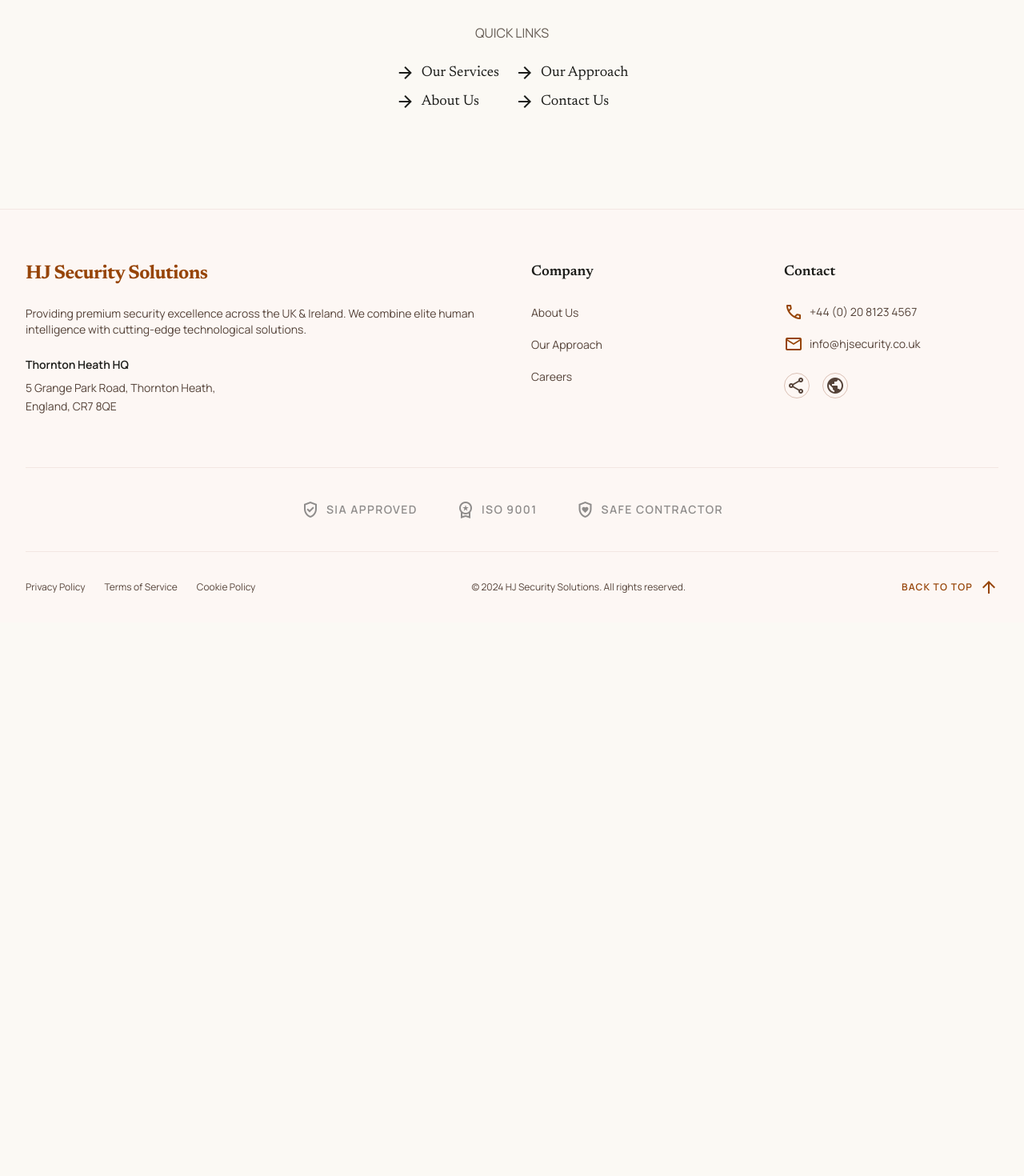
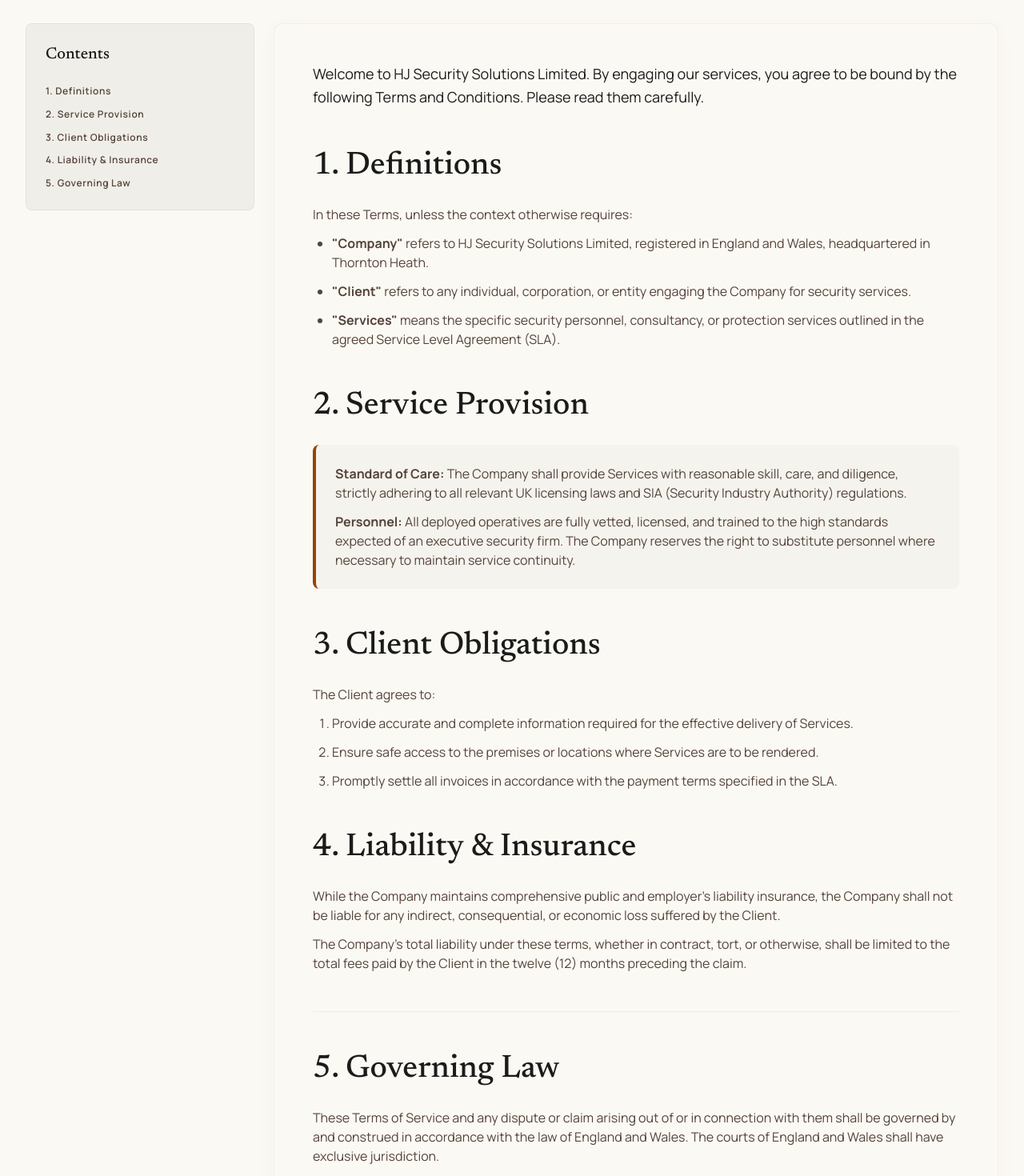
Before and after one commit to shahzaibdev1/hj-security-solutions, a Next.js app: page /terms-and-service in a window 1280 px wide. Before the commit this address had no page. Shown: the part 620-2090 px from the top of the page at 80% size. Before the commit the page ends 1398 px from the top, so only its background shows below. Built offline with nearby package versions, Linux system fonts and the light colour scheme.

Commit message:
feat: implement Terms of Service page and update Footer links for improved navigation

```diff
--- /dev/null
+++ b/src/app/terms-and-service/page.tsx
@@ -0,0 +1,7 @@
+import TermsAndService from "@/components/terms-and-service/TermsAndService";
+
+const page = () => {
+  return <TermsAndService />;
+};
+
+export default page;
--- a/src/components/footer/Footer.tsx
+++ b/src/components/footer/Footer.tsx
@@ -150,18 +150,15 @@
         {/* <!-- Bottom Bar --> */}
         <div className="border-t border-outline-variant/30 pt-8 flex flex-col md:flex-row justify-between items-center gap-4">
           <div className="flex gap-6">
-            <a className="font-body-md text-xs text-on-surface-variant hover:text-primary transition-colors" href="#">
+            <Link className="font-body-md text-xs text-on-surface-variant hover:text-primary transition-colors" href="privacy-policy">
               Privacy Policy
-            </a>
-            <a className="font-body-md text-xs text-on-surface-variant hover:text-primary transition-colors" href="#">
+            </Link>
+            <Link className="font-body-md text-xs text-on-surface-variant hover:text-primary transition-colors" href="/terms-and-service">
               Terms of Service
-            </a>
-            <a className="font-body-md text-xs text-on-surface-variant hover:text-primary transition-colors" href="#">
-              Cookie Policy
-            </a>
+            </Link>
           </div>
           <p className="font-body-md text-xs text-on-surface-variant order-last md:order-none">
-            © 2024 HJ Security Solutions. All rights reserved.
+            © {new Date().getFullYear()} HJ Security Solutions. All rights reserved.
           </p>
           <button
             className="cursor-pointer group flex items-center gap-2 font-body-md text-xs font-semibold text-primary uppercase tracking-widest hover:translate-y-[-2px] transition-transform"
--- /dev/null
+++ b/src/components/terms-and-service/TermsAndService.tsx
@@ -0,0 +1,135 @@
+import Image from "next/image";
+
+const TermsAndService = () => {
+  return (
+    <main className="max-w-[1280px] mx-auto px-margin py-xl relative">
+      {/* <!-- Hero Section --> */}
+      <section className="mb-xl relative overflow-hidden rounded-xl bg-surface-container-high">
+        <div className="absolute inset-0 z-0">
+          <Image
+            fill
+            alt=""
+            className="w-full h-full object-cover opacity-60 mix-blend-multiply"
+            data-alt="A sophisticated abstract macro photograph showing layers of warm, sun-baked sand and textured stone in off-white and terracotta hues. The lighting is soft and natural, emphasizing a minimalist, high-end corporate aesthetic suitable for an executive security firm. The mood is calm, permanent, and quietly luxurious, perfectly reflecting the 'Sun-Baked Simplicity' theme."
+            src="https://lh3.googleusercontent.com/aida/ADBb0uhyaYc9vU9ZomSmtNsFa1iJyYF2h17kF_V0mQJIPC49clH0VF2u6bBskdl-44WXPkJQuMTgDZC2DITSbOIIHZJIkHYB0U_cBDdxl_h9KURi1eerwK9TA-klpY1jhByCUJcFT3LjIWWEj46JyzMR-nQ2zXh7Rva9Cvo_n6r7UGMOMzUXPtbgPcqDt8SK-EeaWkPHZdBTJ-i6KpkvEN56Z1vOwIkFFhLf9Q2QEecpVZXCI0Hl9SkaTZOMIutznS4FtJCxJjep0YM81A"
+          />
+        </div>
+        <div className="relative z-10 px-lg py-24 md:py-32 flex flex-col items-center text-center">
+          <h1 className="font-display-xl text-display-xl text-on-surface mb-md">Terms of Service</h1>
+          <p className="font-body-lg text-body-lg text-on-surface-variant max-w-2xl">
+            Effective Date: October 24, 2024. These terms govern the provision of professional security solutions by HJ
+            Security Solutions Limited.
+          </p>
+        </div>
+      </section>
+      {/* <!-- Terms Content Layout --> */}
+      <div className="grid grid-cols-1 lg:grid-cols-12 gap-gutter">
+        {/* <!-- Table of Contents (Sticky) --> */}
+        <aside className="lg:col-span-3 hidden lg:block">
+          <div className="sticky top-32 bg-surface-container rounded-lg p-md border border-outline-variant/30">
+            <h3 className="font-headline-md text-headline-md text-on-surface mb-md text-xl">Contents</h3>
+            <ul className="space-y-sm font-label-sm text-label-sm text-on-surface-variant">
+              <li>
+                <a className="hover:text-primary transition-colors block" href="#section-1">
+                  1. Definitions
+                </a>
+              </li>
+              <li>
+                <a className="hover:text-primary transition-colors block" href="#section-2">
+                  2. Service Provision
+                </a>
+              </li>
+              <li>
+                <a className="hover:text-primary transition-colors block" href="#section-3">
+                  3. Client Obligations
+                </a>
+              </li>
+              <li>
+                <a className="hover:text-primary transition-colors block" href="#section-4">
+                  4. Liability &amp; Insurance
+                </a>
+              </li>
+              <li>
+                <a className="hover:text-primary transition-colors block" href="#section-5">
+                  5. Governing Law
+                </a>
+              </li>
+            </ul>
+          </div>
+        </aside>
+        {/* <!-- Main Legal Document --> */}
+        <article className="lg:col-span-9 bg-surface rounded-xl p-lg shadow-[0_4px_24px_rgba(150,68,7,0.03)] border border-outline-variant/20">
+          <div className="prose max-w-none text-on-surface-variant font-body-md space-y-md">
+            <p className="text-body-lg text-on-surface">
+              Welcome to HJ Security Solutions Limited. By engaging our services, you agree to be bound by the following
+              Terms and Conditions. Please read them carefully.
+            </p>
+            <section className="mt-lg" id="section-1">
+              <h2 className="font-headline-lg text-headline-lg text-on-surface mb-md">1. Definitions</h2>
+              <p>In these Terms, unless the context otherwise requires:</p>
+              <ul className="list-disc pl-md space-y-sm mt-sm">
+                <li>
+                  <strong>&quot;Company&quot;</strong> refers to HJ Security Solutions Limited, registered in England
+                  and Wales, headquartered in Thornton Heath.
+                </li>
+                <li>
+                  <strong>&quot;Client&quot;</strong> refers to any individual, corporation, or entity engaging the
+                  Company for security services.
+                </li>
+                <li>
+                  <strong>&quot;Services&quot;</strong> means the specific security personnel, consultancy, or
+                  protection services outlined in the agreed Service Level Agreement (SLA).
+                </li>
+              </ul>
+            </section>
+            <section className="mt-lg" id="section-2">
+              <h2 className="font-headline-lg text-headline-lg text-on-surface mb-md">2. Service Provision</h2>
+              <div className="bg-surface-container-low p-md rounded-lg border-l-4 border-primary">
+                <p className="mb-sm">
+                  <strong>Standard of Care:</strong> The Company shall provide Services with reasonable skill, care, and
+                  diligence, strictly adhering to all relevant UK licensing laws and SIA (Security Industry Authority)
+                  regulations.
+                </p>
+                <p>
+                  <strong>Personnel:</strong> All deployed operatives are fully vetted, licensed, and trained to the
+                  high standards expected of an executive security firm. The Company reserves the right to substitute
+                  personnel where necessary to maintain service continuity.
+                </p>
+              </div>
+            </section>
+            <section className="mt-lg" id="section-3">
+              <h2 className="font-headline-lg text-headline-lg text-on-surface mb-md">3. Client Obligations</h2>
+              <p>The Client agrees to:</p>
+              <ol className="list-decimal pl-md space-y-sm mt-sm">
+                <li>Provide accurate and complete information required for the effective delivery of Services.</li>
+                <li>Ensure safe access to the premises or locations where Services are to be rendered.</li>
+                <li>Promptly settle all invoices in accordance with the payment terms specified in the SLA.</li>
+              </ol>
+            </section>
+            <section className="mt-lg" id="section-4">
+              <h2 className="font-headline-lg text-headline-lg text-on-surface mb-md">4. Liability &amp; Insurance</h2>
+              <p>
+                While the Company maintains comprehensive public and employer&apos;s liability insurance, the Company
+                shall not be liable for any indirect, consequential, or economic loss suffered by the Client.
+              </p>
+              <p className="mt-sm">
+                The Company&apos;s total liability under these terms, whether in contract, tort, or otherwise, shall be
+                limited to the total fees paid by the Client in the twelve (12) months preceding the claim.
+              </p>
+            </section>
+            <section className="mt-lg border-t border-outline-variant/30 pt-lg" id="section-5">
+              <h2 className="font-headline-lg text-headline-lg text-on-surface mb-md">5. Governing Law</h2>
+              <p>
+                These Terms of Service and any dispute or claim arising out of or in connection with them shall be
+                governed by and construed in accordance with the law of England and Wales. The courts of England and
+                Wales shall have exclusive jurisdiction.
+              </p>
+            </section>
+          </div>
+        </article>
+      </div>
+    </main>
+  );
+};
+
+export default TermsAndService;
```
